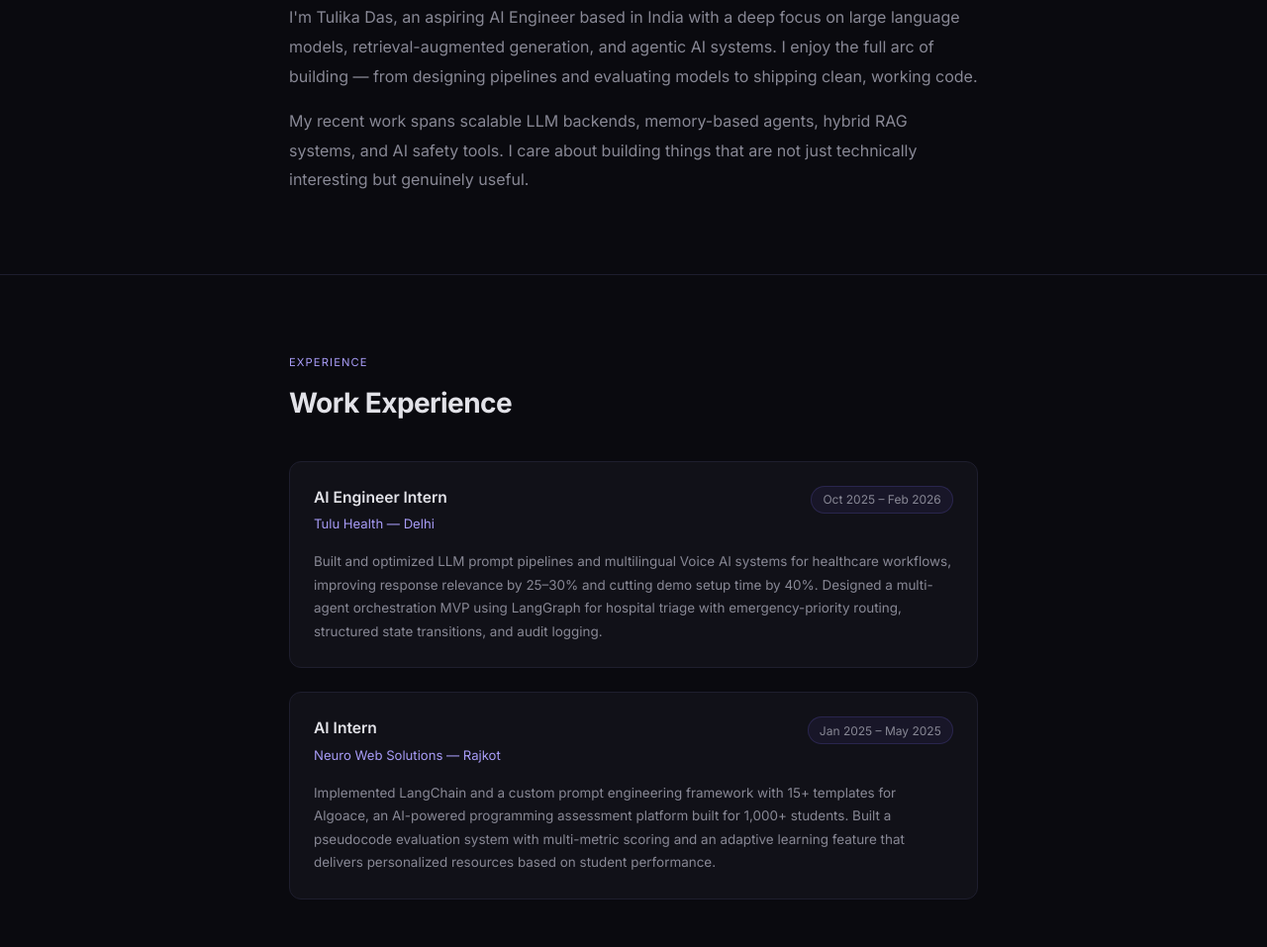
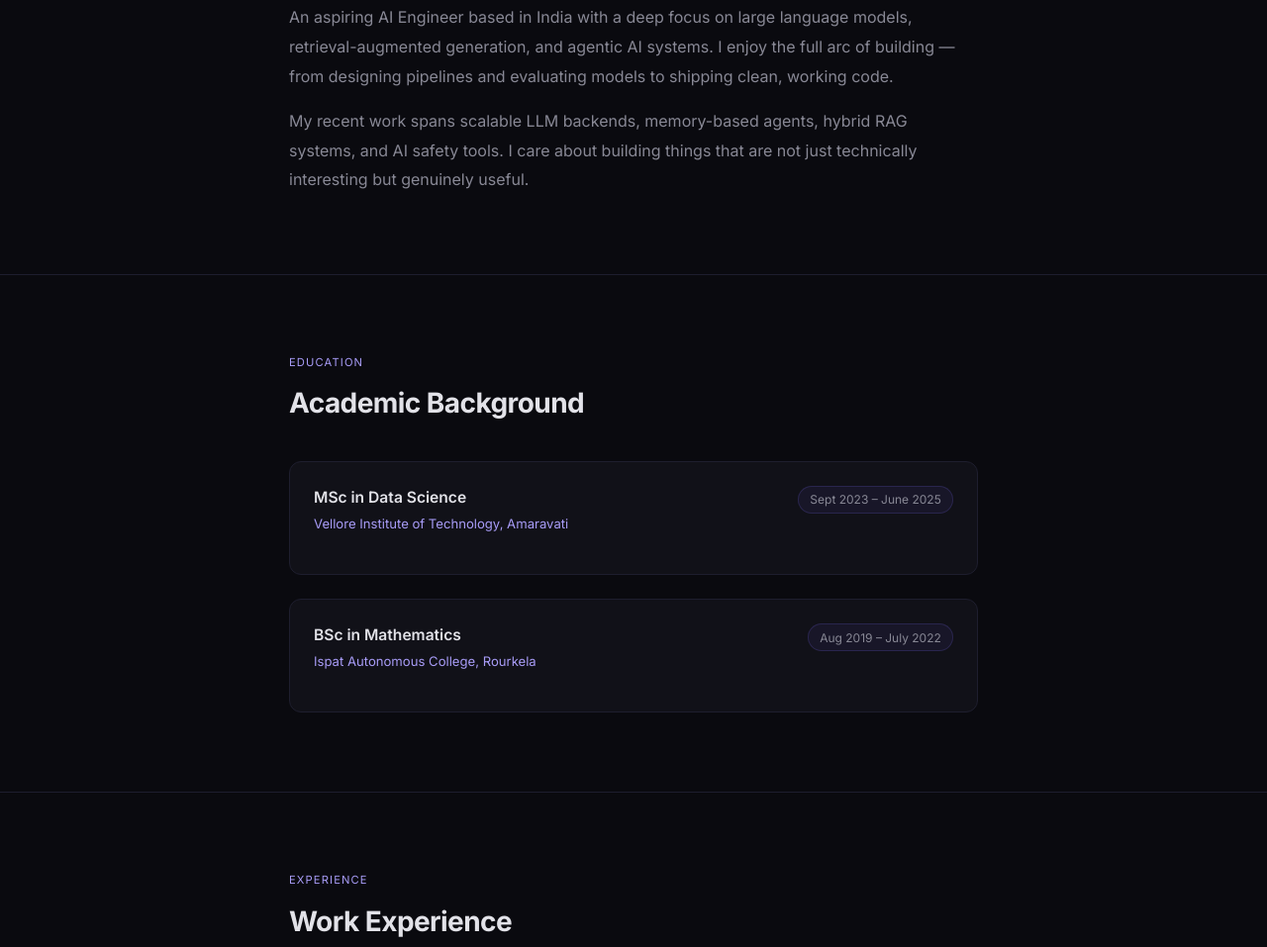
Before and after one commit to tulika105/tulika105.github.io, a plain HTML site: page index.html in a window 1280 px wide. Shown: the part 986-1943 px from the top of the page at 99% size. Drawn offline with Linux system fonts and the light colour scheme.

Commit message:
updated the portfolio

```diff
--- a/index.html
+++ b/index.html
@@ -68,7 +68,8 @@
     .about-text a:hover { text-decoration: underline; }
 
     /* Projects */
-    .projects-grid { display: grid; gap: 0.875rem; }
+    .projects-grid { display: grid; grid-template-columns: repeat(2, 1fr); gap: 0.875rem; }
+    @media (max-width: 600px) { .projects-grid { grid-template-columns: 1fr; } }
     .project-card {
       background: var(--surface); border: 1px solid var(--border);
       border-radius: 12px; padding: 1.4rem; transition: border-color 0.2s, transform 0.2s;
@@ -88,7 +89,8 @@
       border: 1px solid rgba(124,106,247,0.18);
     }
 
-    /* Experience */
+    .skills-grid { display: grid; grid-template-columns: repeat(2, 1fr); gap: 1.25rem; }
+    @media (max-width: 600px) { .skills-grid { grid-template-columns: 1fr; } }
     .exp-list { display: flex; flex-direction: column; gap: 1.5rem; }
     .exp-card { background: var(--surface); border: 1px solid var(--border); border-radius: 12px; padding: 1.5rem; }
     .exp-header { display: flex; justify-content: space-between; align-items: flex-start; margin-bottom: 1rem; flex-wrap: wrap; gap: 0.5rem; }
@@ -155,6 +157,7 @@
   <nav>
   <ul class="nav-links">
     <li><a href="#about">About</a></li>
+    <li><a href="#education">Education</a></li>
     <li><a href="#experience">Experience</a></li>
     <li><a href="#projects">Projects</a></li>
     <li><a href="#writing">Writing</a></li>
@@ -188,8 +191,39 @@
   <p class="section-label">About</p>
   <h2>About Me</h2>
   <div class="about-text">
-    <p>I'm Tulika Das, an aspiring AI Engineer based in India with a deep focus on large language models, retrieval-augmented generation, and agentic AI systems. I enjoy the full arc of building — from designing pipelines and evaluating models to shipping clean, working code.</p>
+    <p>An aspiring AI Engineer based in India with a deep focus on large language models, retrieval-augmented generation, and agentic AI systems. I enjoy the full arc of building — from designing pipelines and evaluating models to shipping clean, working code.</p>
     <p>My recent work spans scalable LLM backends, memory-based agents, hybrid RAG systems, and AI safety tools. I care about building things that are not just technically interesting but genuinely useful.</p>
+  </div>
+</section>
+
+<hr class="divider">
+
+<!-- Education -->
+<section id="education">
+  <p class="section-label">Education</p>
+  <h2>Academic Background</h2>
+  <div class="exp-list">
+
+    <div class="exp-card">
+      <div class="exp-header">
+        <div>
+          <p class="exp-role">MSc in Data Science</p>
+          <p class="exp-company">Vellore Institute of Technology, Amaravati</p>
+        </div>
+        <span class="exp-date">Sept 2023 – June 2025</span>
+      </div>
+    </div>
+
+    <div class="exp-card">
+      <div class="exp-header">
+        <div>
+          <p class="exp-role">BSc in Mathematics</p>
+          <p class="exp-company">Ispat Autonomous College, Rourkela</p>
+        </div>
+        <span class="exp-date">Aug 2019 – July 2022</span>
+      </div>
+    </div>
+
   </div>
 </section>
 
@@ -334,7 +368,7 @@
 <section id="skills">
   <p class="section-label">Skills</p>
   <h2>What I work with</h2>
-  <div class="skills-group">
+  <div class="skills-grid">
     <p class="skills-group-title">Languages & Data</p>
     <div class="skills-list">
       <span class="skill-chip">Python</span><span class="skill-chip">Pandas</span><span class="skill-chip">NumPy</span><span class="skill-chip">Matplotlib</span>
@@ -363,10 +397,6 @@
     </div>
   </div>
 </section>
-
-<hr class="divider">
-
-<!-- Contact -->
 <section id="contact">
   <p class="section-label">Contact</p>
   <h2>Let's connect</h2>
```
